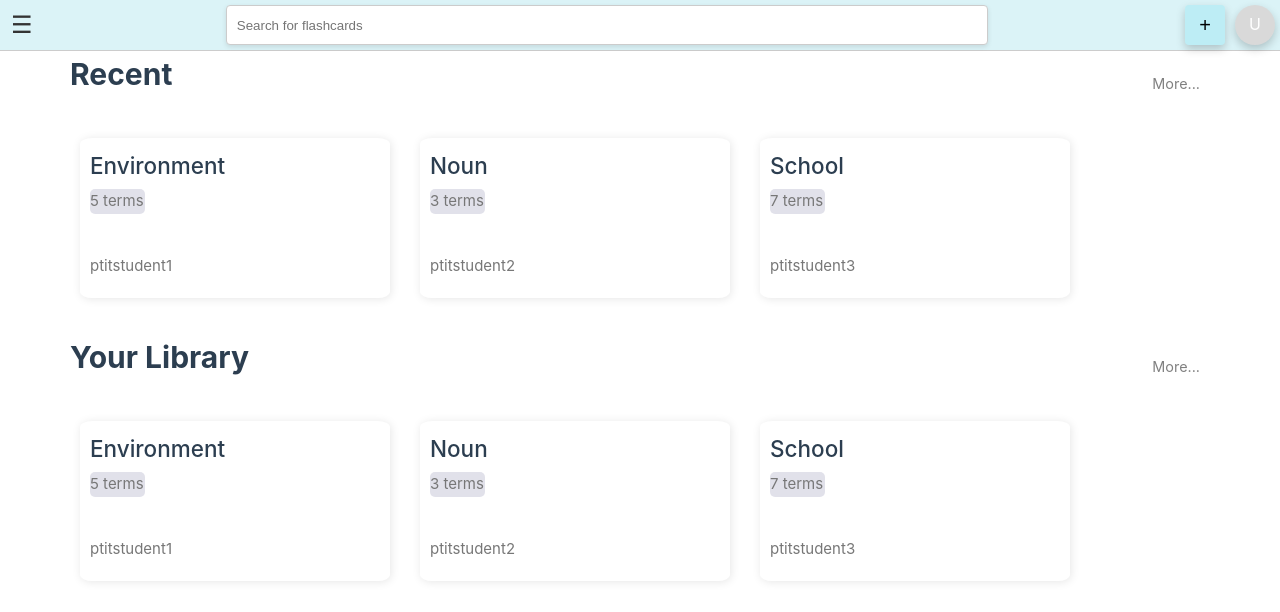
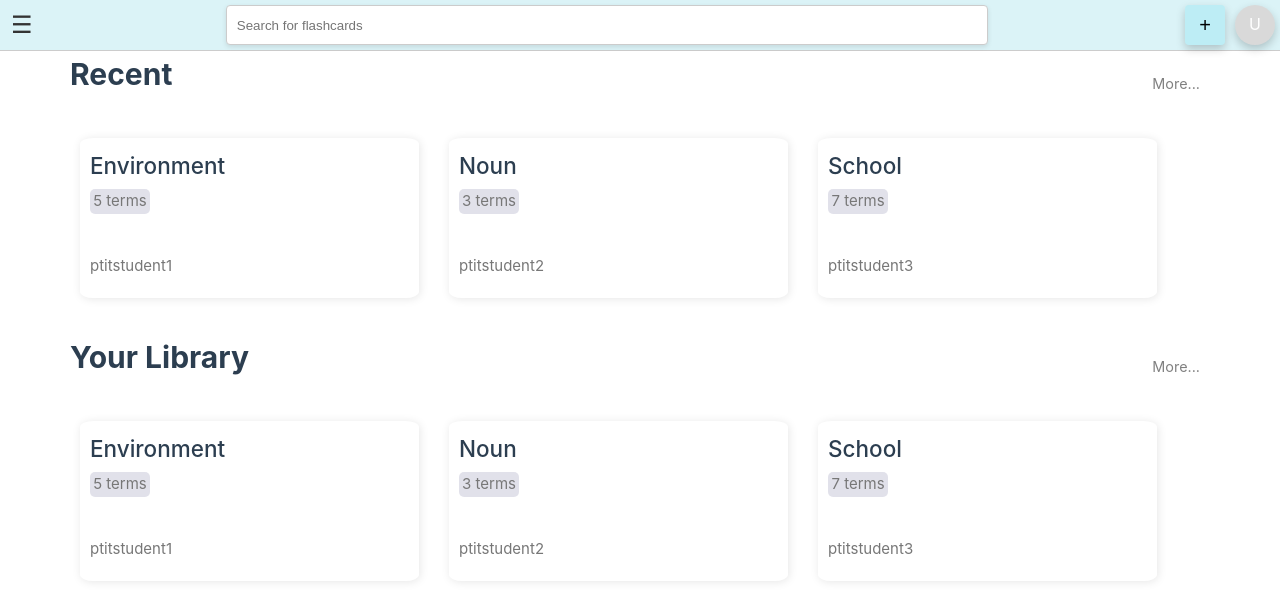
Before and after one commit to ImTruong/FlashEng, a Vue app in the folder FrontEnd/: page / in a window 1280 px wide. Shown: the top 612 px of the page. Built offline with nearby package versions, Linux system fonts and the light colour scheme.

Commit message:
class detail

```diff
--- a/FrontEnd/src/components/Card.vue
+++ b/FrontEnd/src/components/Card.vue
@@ -24,7 +24,8 @@
 <style scoped>
   .card {
     margin-left: 10px;
-    width: 310px;
+    width: 30%;
+    min-width: 250px;
     height: 160px;
     overflow: hidden;
     border-radius: 4%;
@@ -38,8 +39,8 @@
     }
 
     .card-text {
-        margin-top: 10px;
-        padding: 0 10px;
+        position: absolute;
+        padding: 10px;
     }
 
     .card-text h2 {
@@ -56,7 +57,8 @@
     .number-terms{
         background-color: rgba(105, 105, 148, 0.2);
         border-radius: 5px;
-        width: 55px;
+        width: 60px;
         height: 25px;
+        text-align: center;
     }
 </style>
--- a/FrontEnd/src/components/ClassBox.vue
+++ b/FrontEnd/src/components/ClassBox.vue
@@ -1,6 +1,9 @@
 <script setup>
     import { defineProps, defineEmits } from 'vue';
     import Card from './Card.vue';
+    import setsData from '@/data/sets.json'
+    import { ref, onMounted } from 'vue';
+
 
     const { classItem, Overlay_background } = defineProps(['classItem', 'Overlay_background']);
 
@@ -9,12 +12,18 @@
     function closeOverlay(){
         emit('close');
     }
+
+    const sets = ref(setsData)
+    const displayedSets = ref([])
+    const showAllSets = () => {
+        displayedSets.value = sets.value; // Hiển thị toàn bộ khi nhấn "More..."
+    };
 </script>
 
 <template>
 
     <div class="overlay"  @click="Overlay_background = false" v-if= "Overlay_background == true">
-           <div class="classbox-container" @click.stop>
+        <div class="classbox-container" @click.stop>
             <div class="search-container">
                 <input type="text" placeholder="Search ..." class="search-bar"/>
                 <img src="../assets/search.svg" alt="Icon" class="search-icon" >
@@ -26,13 +35,19 @@
             <img src="../assets/close.svg" alt="Icon" class="close-icon" @click="closeOverlay">
             <div class="line"></div>
 
-            <!-- <Card></Card> -->
+            <div class="card-container">
+                <Card
+                    v-for="set in sets"
+                    :key="set.id"
+                    :set="set" />
+
+            </div>
         </div>
     </div>
 
 </template>
 
-<style>
+<style scoped>
     .overlay{
         position: fixed;
         display: flex;
@@ -127,7 +142,22 @@
         position: absolute;
         top: 15%;
         width: 80%;
+        height: 1px;
         left: 10%;
+        z-index: 100;
+        background-color: rgba(71, 59, 59, 0.8)
+    }
+
+    .card-container {
+        position: absolute;
+        width: 100%;
+        height: 80%;
+        top:15%;
+        padding: 20px;
+        display: flex;
+        flex-wrap: wrap;
+        gap: 10px;
+        overflow: hidden;
     }
 
 
```
